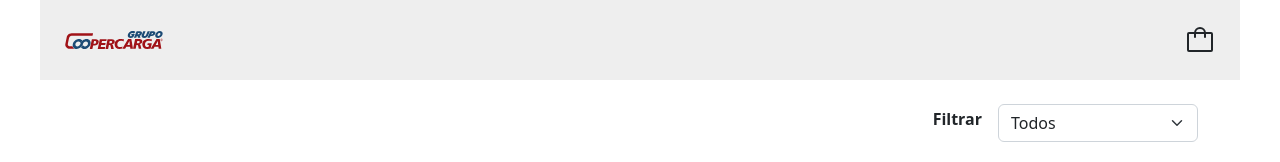
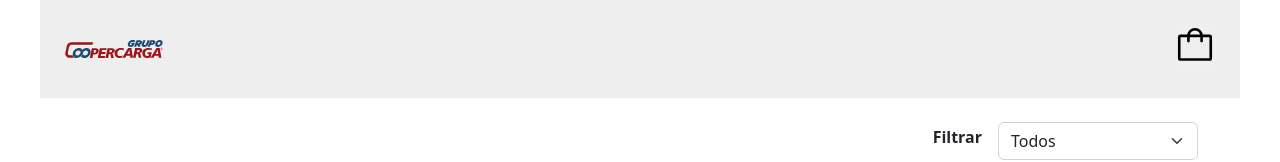
Before and after one commit to diegoalmda/coopershop-test, a Next.js app: page / in a window 1280 px wide. Shown: the top 162 px of the page. Built offline with nearby package versions, Linux system fonts and the light colour scheme.

Commit message:
chore: cart context created

```diff
--- a/package.json
+++ b/package.json
@@ -22,6 +22,10 @@
     "react-bootstrap": "^2.5.0",
     "react-dom": "18.2.0",
     "react-toastify": "^9.1.1",
-    "typescript": "4.8.4"
+    "typescript": "4.8.4",
+    "uuid": "^9.0.0"
+  },
+  "devDependencies": {
+    "@types/uuid": "^8.3.4"
   }
 }
--- a/src/components/HeaderComponent.tsx
+++ b/src/components/HeaderComponent.tsx
@@ -1,9 +1,111 @@
 import Image from 'next/image';
 import LogoImg from '../assets/logo.svg';
 import { Bag } from "phosphor-react";
+import { useCartContext } from '../contexts/CartContext';
+import OverlayTrigger from 'react-bootstrap/OverlayTrigger';
+import Tooltip from 'react-bootstrap/Tooltip';
+import Modal from 'react-bootstrap/Modal';
+import { useEffect, useState } from 'react';
+import { ICartItem } from '../types/DataType';
+import { v4 as uuidv4 } from 'uuid';
 
 export function HeaderComponent() {
+  const [smShow, setSmShow] = useState(false);
+  const [totalValue, setTotalValue] = useState('');
+  const { cartItems, removeItemFromCart, addItemToCart } = useCartContext();
+
+  console.log(cartItems)
+
+  function calcTotal() {
+    const total = cartItems.reduce((total, item) => (item.quantity * item.price) + total, 0);
+    const totalPriceFormatted = new Intl.NumberFormat('pt-BR', { style: 'currency', currency: 'BRL', }).format(total);
+    setTotalValue(totalPriceFormatted);
+  }
+
+  function addItem(item: ICartItem) {
+    addItemToCart(item);
+  }
+
+  function removeItem(item: ICartItem) {
+    removeItemFromCart(item);
+
+  }
+
+  function handleShowModal() {
+    if(cartItems.length > 0) {
+      setSmShow(true);
+    }
+  }
+
+  useEffect(() => {
+    calcTotal();
+    if(cartItems.length === 0) {
+      setSmShow(false);
+    }
+  }, [removeItemFromCart, addItemToCart]);
+
   return (
-    <></>
-  )
+    <header className="py-4" style={{backgroundColor: '#EEEEEE'}}>
+      <div className='d-flex justify-content-between mx-4 align-items-center'>
+        <Image src={LogoImg} width={100} alt='Logotipo da empresa Coopercarga' />
+
+        <OverlayTrigger
+          key={"left"}
+          placement={"left"}
+          overlay={
+            <Tooltip id={`left`}>
+              Items do carrinho
+            </Tooltip>
+          }
+        >
+        <button onClick={handleShowModal} className='position-relative pb-2' style={{ border: 'none', cursor: `${cartItems.length > 0 ? 'pointer' : 'default'}` }}>
+          <Bag size={42} />
+          {
+            cartItems.length > 0 &&
+            <span className='bg-danger text-white rounded-5 position-absolute bottom-0 end-0 border border-danger px-1'>{cartItems.length}</span>
+          }
+        </button>
+        </OverlayTrigger>
+      </div>
+      <Modal
+        size="lg"
+        show={smShow}
+        onHide={() => setSmShow(false)}
+        aria-labelledby="example-modal-sizes-title-sm"
+        style={{ right: 0 }}
+      >
+        <Modal.Header closeButton>
+          <Modal.Title id="example-modal-sizes-title-sm">
+            Items no carrinho
+          </Modal.Title>
+        </Modal.Header>
+        <Modal.Body>
+          {
+            cartItems.map(item => {
+              const productPriceFormatted = new Intl.NumberFormat('pt-BR', { style: 'currency', currency: 'BRL', }).format(item.price)
+              return (
+                <div key={uuidv4()} className="d-flex justify-content-start align-items-center border-bottom border-secondary my-1 py-2 bg-light">
+                  <Image className="rounded mx-2" src={`${item.image_url}`} alt="" width={50} height={50} />
+                  <span className="mx-2">{item.name}</span>
+                  <span>{productPriceFormatted}</span>
+                  <span>({item.selected_size})</span>
+                  <div className="d-flex align-items-center m-auto">
+                    <button className="btn btn-primary mx-4" onClick={() => addItem(item)}>+</button>
+                    <span className="mx-1">x {item.quantity}</span>
+                    <button className="btn btn-primary mx-4" onClick={() => removeItem(item)}>-</button>
+                  </div>
+                </div>
+              )
+            })
+          }
+          <div className="d-flex justify-content-end">
+            <p>
+              <span>Total:</span>
+              <span className="fw-bold">{totalValue}</span>
+            </p>
+          </div>
+        </Modal.Body>
+      </Modal>
+    </header>
+  );
 }
--- a/src/components/ModalComponent.tsx
+++ b/src/components/ModalComponent.tsx
@@ -1,5 +1,4 @@
 import Modal from 'react-bootstrap/Modal';
-import Form from 'react-bootstrap/Form';
 import { ICartItem, IProductData } from '../types/DataType';
 import Image from "next/image";
 import { useCartContext } from '../contexts/CartContext';
@@ -64,16 +63,11 @@ export function ModalComponent({ product, showModal, setShowModal }: ModalProps)
         <p className="lh-1">Vendido por: {product.seller}</p>
         <p className="lh-1">Esporte: {product.sport}</p>
         <p className="lh-1">Categoria: {product.type}</p>
-        <div className="row d-flex align-self-baseline" style={{ height: '100px' }}>
+        <div className="row d-flex align-self-baseline" style={{ height: '150px' }}>
           <p className="fw-bold">Tamanhos disponíveis</p>
+          { product.available_sizes.length !== 0 && <span className="fw-bold text-danger">Selecione</span>}
           { product.available_sizes.length === 0 && <span className="fw-bold">ÚNICO</span>}
           <div>
-            {/* {
-              product.available_sizes.length > 0 &&
-              <Form.Group className="mb-3">
-                { product.available_sizes.map(size => <Form.Check key={size} className="mx-1 rounded border border-dark p-1 bg-secondary" type="checkbox" label={size} style={{ width: '50px' }} />) }
-              </Form.Group>
-            } */}
             {
               product.available_sizes.length > 0 &&
               product.available_sizes.map(size => <span onClick={() => handleSelectSize(size)} role="checkbox" aria-checked key={size} className={`mx-1 rounded border border-dark p-2 ${selectedSize === size ? 'bg-secondary' : ''}`} style={{ width: '50px', cursor: 'pointer' }}>{size}</span>)
--- a/src/contexts/CartContext.tsx
+++ b/src/contexts/CartContext.tsx
@@ -10,6 +10,7 @@ import { ICartData, ICartItem } from '../types/DataType';
 type CartContextType  = {
   cartItems: ICartData[];
   addItemToCart: (item: ICartItem) => void;
+  removeItemFromCart: (item: ICartItem) => void;
 }
 
 const GlobalCartContext = createContext({} as CartContextType);
@@ -25,36 +26,42 @@ function GlobalCartContextProvider({
   const [cartItems, setCartItems] = useState<ICartData[]>([]);
 
   function addItemToCart(item: ICartItem) {
-    console.log(item)
-    const updatedCartItems = cartItems.map(product => {
-      if(product.name === item.name && product.selected_size === item.selected_size) {
-        return {
-          ...product,
-          quantity: product.quantity + 1
-        }
-      } else {
-        return product;
-      }
-    });
-    setCartItems(updatedCartItems);
+    const indexItemMatched =
+      cartItems.findIndex(product => (product.name === item.name && product.selected_size === item.selected_size));
+
+    if (indexItemMatched !== -1) {
+      let auxItems = [...cartItems];
+      auxItems[indexItemMatched].quantity = cartItems[indexItemMatched].quantity + 1;
+      setCartItems(auxItems);
+    } else {
+      let auxItems = [...cartItems];
+      auxItems.push({
+        ...item,
+        quantity: 1
+      });
+      setCartItems(auxItems);
+    }
   }
 
-  function removeItemFromCart(item: ICartData) {
-    // const updatedCartItems = cartItems.map(product => {
-    //   if(product.name === item.name && product.selected_size === item.selected_size && product.quantity > 1) {
-    //     return {
-    //       ...product,
-    //       quantity: product.quantity - 1
-    //     }
-    //   }
-    //   if(product.quantity === 1) {
+  function removeItemFromCart(item: ICartItem) {
+    const indexItemMatched =
+      cartItems.findIndex(product => (product.name === item.name && product.selected_size === item.selected_size));
 
-    //   }
-    // });
-    // setCartItems(updatedCartItems);
+    if (indexItemMatched !== -1 && cartItems[indexItemMatched].quantity > 1) {
+      let auxItems = [...cartItems];
+      auxItems[indexItemMatched].quantity = cartItems[indexItemMatched].quantity - 1;
+      setCartItems(auxItems);
+    } else {
+      const auxItems = cartItems.filter(product => (product.name !== item.name && product.selected_size !== item.selected_size));
+      setCartItems(auxItems);
+    }
+
+    // if(indexItemMatched !== -1 && cartItems[indexItemMatched].quantity === 1) {
+    //   const auxItems = cartItems.filter(product => (product.name !== item.name && product.selected_size !== item.selected_size));
+    //   console.log("AUX", auxItems)
+    //   setCartItems(auxItems);
+    // }
   }
-
-
 
   useEffect(() => {
 
@@ -64,7 +71,8 @@ function GlobalCartContextProvider({
     <GlobalCartContext.Provider
       value={{
         cartItems,
-        addItemToCart
+        addItemToCart,
+        removeItemFromCart
       }}
     >
       {children}
--- a/src/pages/index.tsx
+++ b/src/pages/index.tsx
@@ -3,18 +3,10 @@ import Head from 'next/head'
 import { getAllProducts, getFilteredProducts } from '../services/products';
 import { GetStaticProps } from 'next';
 import { Data } from '../types/DataType';
-// import { HeaderComponent } from '../components/HeaderComponent';
 import { ProductCard } from '../components/ProductCard';
-import Image from 'next/image';
-import LogoImg from '../assets/logo.svg';
-import { Bag } from "phosphor-react";
 import { LinkedinLogo } from "phosphor-react";
 import Form from 'react-bootstrap/Form';
-// import { Catalog } from '../components/catalog';
-import { useRouter } from 'next/router';
-import React, { Suspense } from 'react';
-import { useCartContext } from '../contexts/CartContext';
-// const Catalog = React.lazy(() => import('../components/catalog').then(({ Catalog }) => ({ default: Catalog })));
+import { HeaderComponent } from '../components/HeaderComponent';
 
 interface HomeProps {
   categories: string[];
@@ -23,15 +15,8 @@ interface HomeProps {
 export default function Home({ categories }: HomeProps) {
   const [selectedCategory, setSelectedCategory] = useState('');
   const[products, setProducts] = useState<Data>([] as Data);
-  // const router = useRouter();
-
-  // const { cartItems } = useCartContext();
-
-  // console.log(cartItems)
 
   function handleSelectedCategory(category: string) {
-    // console.log(router)
-    // router.push(`${router.pathname}?filter=${category}`, undefined, { shallow: true })
     setSelectedCategory(category)
   }
 
@@ -58,12 +43,7 @@ export default function Home({ categories }: HomeProps) {
         <link rel="icon" type="image/png" href="/favicon.png" />
       </Head>
 
-      <header className="py-4" style={{backgroundColor: '#EEEEEE'}}>
-        <div className='d-flex justify-content-between mx-4 align-items-center'>
-          <Image src={LogoImg} width={100} alt='Logotipo da empresa Coopercarga' />
-          <Bag size={32} />
-        </div>
-      </header>
+      <HeaderComponent />
     {
       !products ? <p>Carregando...</p> :
       <div>
@@ -94,12 +74,6 @@ export default function Home({ categories }: HomeProps) {
               })
             }
           </div>
-          {/* <Suspense fallback={<div>Carregando...</div>}>
-            <Catalog
-              products={products}
-              filter={selectedCategory}
-            />
-          </Suspense> */}
         </main>
 
         <footer className="py-4 fixed-bottom d-flex align-content-center" style={{backgroundColor: '#EEEEEE'}}>
```
Also changed, not shown: src/components/Catalog.tsx (deleted, +0 -32 lines), 1 other file (tests, documents, lock files or other folders).
